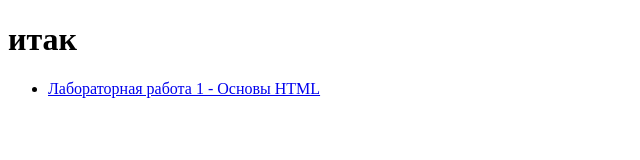
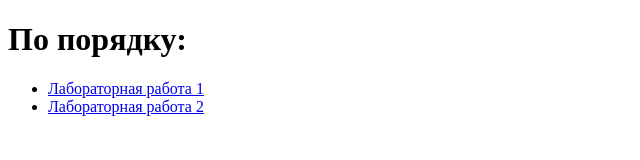
Before and after one commit to yuurigrace/wt-module-1, a plain HTML site: page index.html in a window 1280 px wide. Shown: the whole page, without its empty margins (0-640 px from the left). Drawn offline with Linux system fonts and the light colour scheme.

Commit message:
Update index.html

```diff
--- a/index.html
+++ b/index.html
@@ -1,12 +1,13 @@
 <!DOCTYPE html>
 <html>
 <head>
-    <title>лабораторные работы</title>
+    <title>Мои лабораторные работы (Юлия Г., ВТ-92)</title>
 </head>
 <body>
-    <h1>итак</h1>
+    <h1>По порядку:</h1>
     <ul>
-        <li><a href="лабораторная%201/index.html">Лабораторная работа 1 - Основы HTML</a></li>
+        <li><a href="лабораторная%201/index.html">Лабораторная работа 1</a></li>
+        <li><a href="лабораторная%202/index.html">Лабораторная работа 2</a></li>
     </ul>
 </body>
 </html>
```
